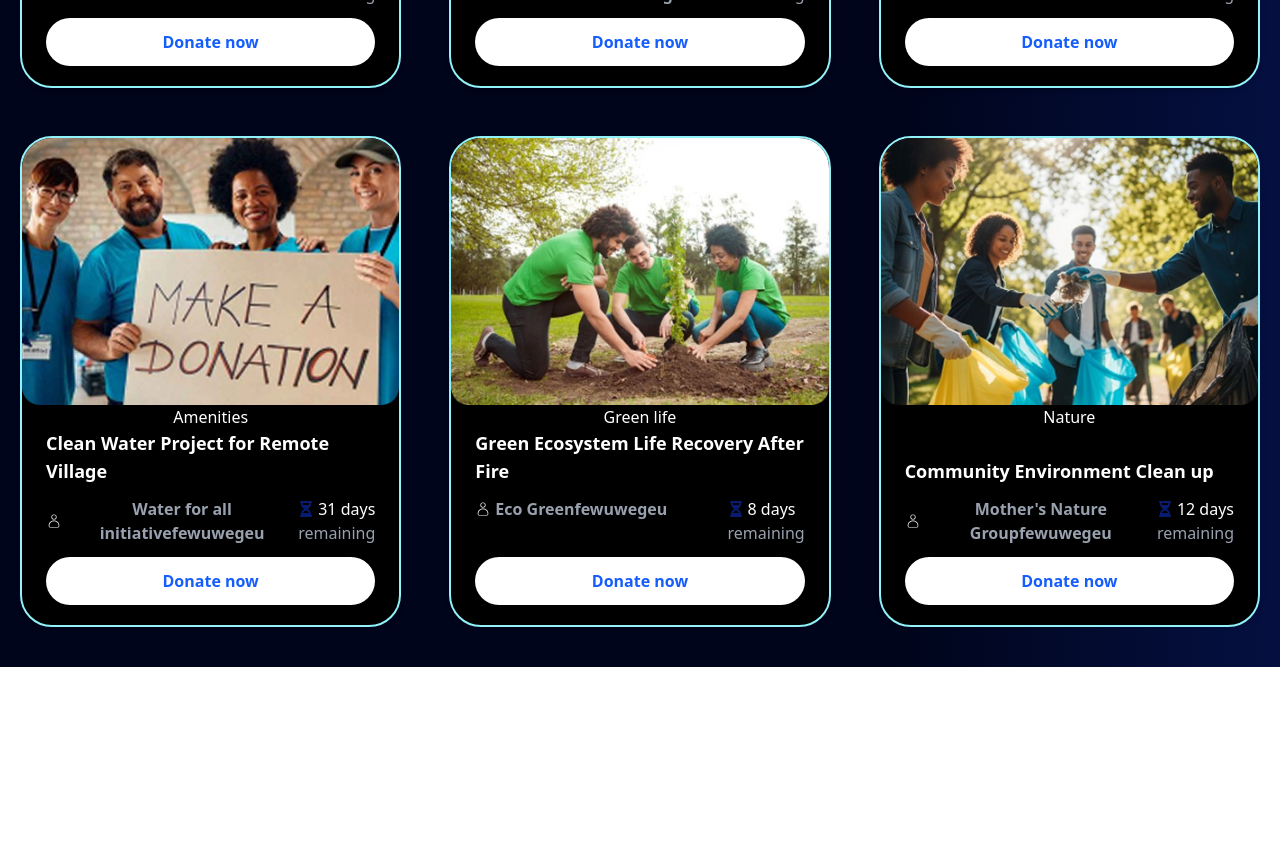
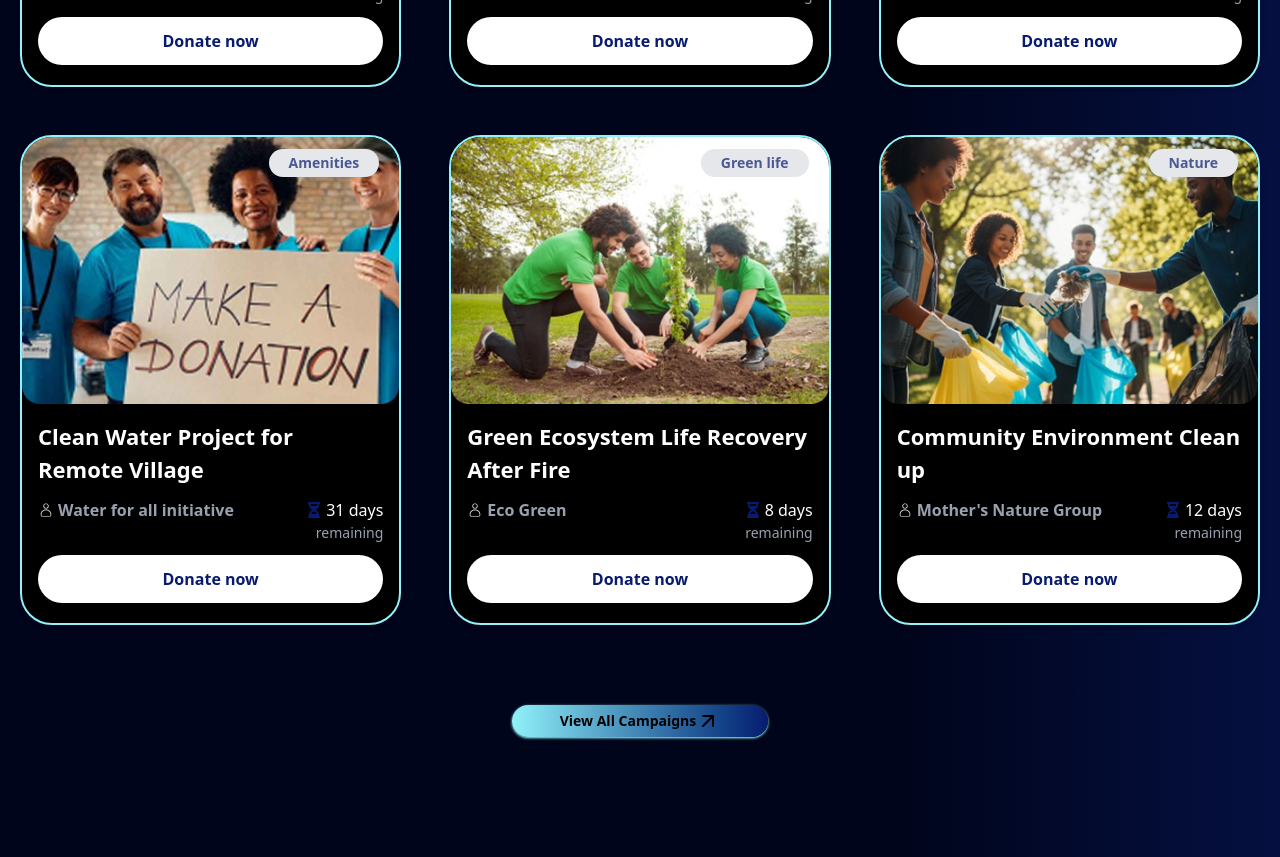
Before and after one commit to ZyraOrg/Zyra, a React (Vite) app in the folder frontend/: page / in a window 1280 px wide. Shown: the part 2100-2957 px from the top of the page. Before the commit the page ends 2767 px from the top, so only its background shows below. Built offline with nearby package versions, Linux system fonts and the light colour scheme.

Commit message:
add button and transitions in explore section

```diff
--- a/frontend/src/components/ExploreSection/ExploreSection.jsx
+++ b/frontend/src/components/ExploreSection/ExploreSection.jsx
@@ -1,5 +1,6 @@
 import { FaHourglassHalf } from "react-icons/fa";
 import { Card } from "./constants";
+import { ArrowUpRight } from "lucide-react";
 
 export default function ExploreSection() {
   return (
@@ -24,20 +25,22 @@ export default function ExploreSection() {
               <img
                 src={card.image}
                 alt="cardimage"
-                className="z-0 inset-0 w-full object-cover"
+                className="w-full object-cover"
               />
-              <span className="relative text-left">{card.imageText}</span>
+              <span className="absolute top-3 right-5 bg-gray-200 text-primary/70 text-sm px-5 py-1 rounded-full font-semibold">
+                {card.imageText}
+              </span>
             </div>
-            <div className="px-6 space-y-3">
-              <div className="text-left text-lg font-semibold">
+
+            <div className="px-4 space-y-3">
+              <div className="pt-4 text-left text-[22px] font-semibold">
                 {card.title}{" "}
               </div>
               <div className="flex justify-between items-start">
-                <div className="flex space-x-1 items-center">
+                <div className="flex space-x-1 items-center text-center">
                   <span> {card.icon1} </span>
                   <span className="text-md font-semibold text-gray-400">
                     {card.name}
-                    fewuwegeu
                   </span>
                 </div>
                 <div className="flex flex-col text-right">
@@ -45,16 +48,24 @@ export default function ExploreSection() {
                     <span className="text-primary"> {card.Icon2} </span>
                     <span className="text-md"> {card.time} </span>
                   </div>
-                  <div className="text-gray-400">{card.timeText}</div>
+                  <div className="text-gray-400 text-[14px]">
+                    {card.timeText}
+                  </div>
                 </div>
               </div>
-              <button className="mb-5 w-full bg-white text-blue-600 font-semibold rounded-full px-6 py-3">
+              <button className="mb-5 w-full bg-white text-primary font-semibold rounded-full px-6 py-3 transition-transform duration-300 ease-in-out hover:scale-103">
                 {card.buttonText}
               </button>
             </div>
           </div>
         ))}
       </div>
+      <div className="py-20 max-w-sm">
+        <button className="flex items-center px-12 py-1 text-sm font-semibold text-black bg-gradient-to-r from-secondary to-primary shadow-sm shadow-secondary rounded-2xl transition-transform duration-300 ease-in-out hover:scale-101 hover:transition-colors hover:bg-gradient-to-l hover:from-secondary hover:to-primary hover:duration-800 hover:ease-in-out">
+          <p>View All Campaigns</p>
+          <ArrowUpRight />
+        </button>
+      </div>
     </main>
   );
 }
```
